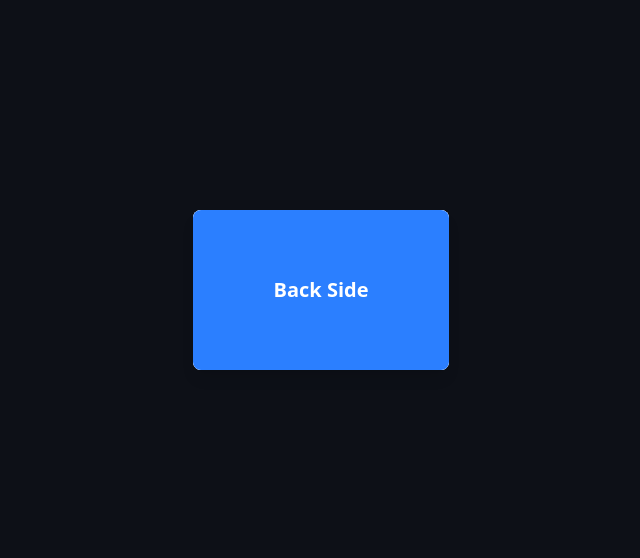
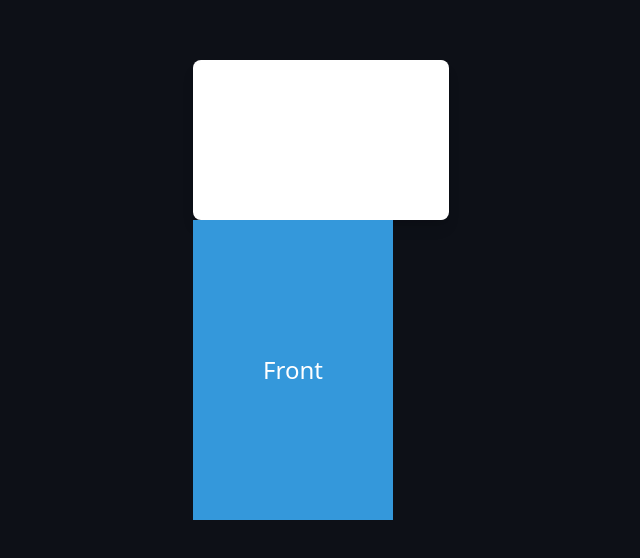
Before and after one commit to williamscodebox/ts-demos, a React (Vite) app: page / in a window 1280 px wide. Shown: the part 110-668 px from the top of the page, without its empty margins (319-959 px from the left). Built offline with nearby package versions, Linux system fonts and the light colour scheme.

Commit message:
added Flip

```diff
--- a/src/App.css
+++ b/src/App.css
@@ -14,6 +14,56 @@ body {
 
 .transform-style-preserve-3d {
   transform-style: preserve-3d;
+}
+
+.test {
+  backface-visibility: hidden;
+  position: absolute;
+  inset: 0;
+  background-color: blue;
+  display: flex;
+  align-items: center;
+  justify-content: center;
+  font-size: 20px;
+  font-weight: 600;
+  transform: rotateY(180deg);
+}
+
+.card-container {
+  width: 200px;
+  height: 300px;
+  position: relative;
+  cursor: pointer;
+}
+
+.card {
+  width: 100%;
+  height: 100%;
+  position: absolute;
+  transform-style: preserve-3d;
+  transition: transform 0.6s;
+}
+
+.card-front,
+.card-back {
+  width: 100%;
+  height: 100%;
+  position: absolute;
+  backface-visibility: hidden;
+  display: flex;
+  align-items: center;
+  justify-content: center;
+  font-size: 1.5rem;
+  color: white;
+}
+
+.card-front {
+  background-color: #3498db;
+}
+
+.card-back {
+  background-color: #e74c3c;
+  transform: rotateY(180deg);
 }
 
 /* * {
--- a/src/App.tsx
+++ b/src/App.tsx
@@ -1,6 +1,7 @@
 import "./App.css";
-import { motion } from "motion/react";
-import PulsingBtn from "./FramerMotionProjectUIComponents/PulsingBtn";
+import Flip from "./FramerMotionProjectUIComponents/Flip";
+// import { motion } from "motion/react";
+// import PulsingBtn from "./FramerMotionProjectUIComponents/PulsingBtn";
 import FlippingCard from "./FramerMotionProjectUIComponents/FlippingCard";
 
 function App() {
@@ -34,6 +35,7 @@ function App() {
       </div> */}
       {/* <PulsingBtn /> */}
       <FlippingCard />
+      <Flip />
     </div>
   );
 }
--- /dev/null
+++ b/src/FramerMotionProjectUIComponents/Flip.tsx
@@ -0,0 +1,53 @@
+import { useState } from "react";
+import { motion } from "framer-motion";
+
+const Flip = () => {
+  const [flipped, setFlipped] = useState(false);
+
+  const toggleFlip = () => {
+    setFlipped((prev) => !prev);
+  };
+
+  return (
+    <div
+      className="card-container"
+      onClick={toggleFlip}
+      style={{ perspective: "1000px" }}
+    >
+      <motion.div
+        className="card"
+        animate={{ rotateY: flipped ? 180 : 0 }}
+        transition={{ type: "spring", stiffness: 120, damping: 14 }}
+        style={{
+          transformStyle: "preserve-3d",
+        }}
+      >
+        <div
+          className="card-front"
+          style={{
+            backfaceVisibility: "hidden",
+            position: "absolute",
+            width: "100%",
+            height: "100%",
+          }}
+        >
+          Front
+        </div>
+        <div
+          className="card-back"
+          style={{
+            backfaceVisibility: "hidden",
+            transform: "rotateY(180deg)",
+            position: "absolute",
+            width: "100%",
+            height: "100%",
+          }}
+        >
+          Back
+        </div>
+      </motion.div>
+    </div>
+  );
+};
+
+export default Flip;
--- a/src/FramerMotionProjectUIComponents/FlippingCard.tsx
+++ b/src/FramerMotionProjectUIComponents/FlippingCard.tsx
@@ -1,4 +1,4 @@
-import { animate, motion } from "motion/react";
+import { motion } from "motion/react";
 import { useState } from "react";
 
 const cardVariants = {
@@ -16,11 +16,12 @@ function FlippingCard() {
 
   return (
     <motion.div
-      className="transform-3d perspective-1000"
+      className="perspective-1000"
       onClick={() => setIsFlipped(!isFlipped)}
     >
       <motion.div
-        className="w-64 h-40 bg-white rounded-lg shadow-lg overflow-hidden transform-3d"
+        className="w-64 h-40 bg-transparent rounded-lg shadow-lg overflow-hidden transform-3d ;"
+        drag
         variants={cardVariants}
         initial="front"
         animate={isFlipped ? "back" : "front"}
@@ -29,9 +30,7 @@ function FlippingCard() {
         <div className="absolute inset-0 bg-white flex items-center justify-center text-xl font-bold ">
           Front Side
         </div>
-        <div className="absolute inset-0 bg-blue-500 flex items-center justify-center text-xl font-bold">
-          Back Side
-        </div>
+        <div className=" test">Back Side</div>
       </motion.div>
     </motion.div>
   );
```
